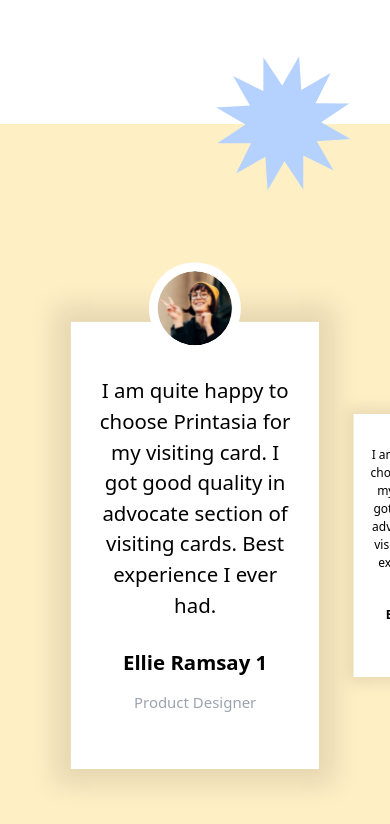
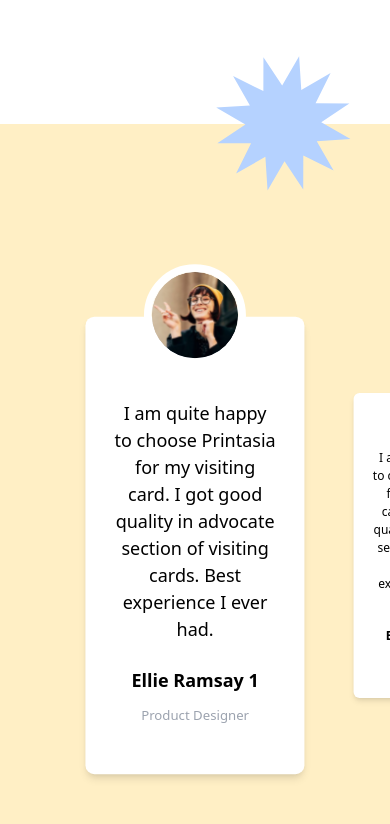
Before and after one commit to thecocode/cocode-client, a React (Create React App) app: page / in a window 390 px wide. Shown: the part 3451-4275 px from the top of the page. Built offline with nearby package versions, Linux system fonts and the light colour scheme.

Commit message:
fix : positioned reviewer image

```diff
--- a/src/components/Testimonials/index.tsx
+++ b/src/components/Testimonials/index.tsx
@@ -1,5 +1,4 @@
 import { useState } from 'react';
-import './styles.css';
 
 export function Testimonials() {
   const [position, setPosition] = useState(25);
@@ -59,7 +58,7 @@
         src='./assets/testimonial-star.svg'
       />
       <div
-        className='swiping-component'
+        className='swiping-component flex h-[100vh] flex-col justify-evenly bg-[#ffefc5]'
         onTouchStart={(e) => {
           setStartPosition(e.changedTouches[0].clientX);
         }}
@@ -75,11 +74,14 @@
           }
         }}
       >
-        <div className='carousel' style={{ left: `${position}%` }}>
+        <div
+          className='carousel flex relative w-fit transition-all duration-1000'
+          style={{ left: `${position}%` }}
+        >
           {DISPLAYLIST.map((val, index) => (
             <div
               key={index}
-              className={`carousel-item ${onFocus === index ? 'onfocus' : 'cursor-pointer'} `}
+              className={`carousel-item  flex items-center justify-center w-[50vw] aspect-square transition-all duration-1000 cursor-pointer`}
               onClick={() => {
                 if (index === onFocus - 1) {
                   setPosition((prev) => prev + 50);
@@ -95,12 +97,17 @@
               <div
                 className={`content
 
-                ${index === onFocus - 1 && 'transform-left'}
-                ${index === onFocus + 1 && 'transform-right'}
+                ${index === onFocus - 1 && 'translate-x-[-25%]'}
+                ${index === onFocus + 1 && 'translate-x-[25%]'}
+                ${onFocus === index ? 'onfocus scale-[1.5]' : 'cursor-pointer'}
+                w-[75%] tb:w-[50%] bg-white py-[4rem] shadow-md relative text-center pt-[2rem] pb-[1rem] transition-all duration-1000 aspect-[4/3] flex justify-center rounded-md
                 `}
               >
-                <img className='review-image' src='./assets/testimonialimg.svg' />
-                <div className='w-3/4 m-auto flex flex-col justify-center  ml:text-sm '>
+                <img
+                  className='review-image w-[40%] left-[30%] top-[-30px] p-0 transition-all duration-1000 tb:left-[35px] tb:w-[80px] tb:top-[-40px] absolute rounded-full outline outline-[5px] outline-white bg-white'
+                  src='./assets/testimonialimg.svg'
+                />
+                <div className='w-3/4 m-auto flex flex-col justify-center pt-[1.5rem]  ml:text-sm '>
                   <p className='text-xs'>{val.message}</p>
                   <p className='mt-4 text-xs pb-2 font-bold'>{val.name}</p>
                   <p className=' text-[0.55rem] pb-4 text-gray-400'>{val.position}</p>
--- a/src/components/Testimonials/styles.css
+++ /dev/null
@@ -1,87 +0,0 @@
-.swiping-component {
-  display: flex;
-  height: 100vh;
-  flex-direction: column;
-  justify-content: space-evenly;
-  background-color: #ffefc5;
-}
-
-.carousel {
-  display: flex;
-  position: relative;
-  width: fit-content;
-  transition: all 1s;
-}
-
-.carousel-item {
-  display: flex;
-  align-items: center;
-  justify-content: center;
-  width: 50vw;
-  aspect-ratio: 1/1;
-  transition: all 1s;
-
-}
-
-.content {
-  width: 50%;
-  background-color: white;
-  padding: 4rem 0;
-  transition: all 1s;
-  box-shadow: 0px 0px 15px 5px rgba(0, 0, 0, 0.1);
-  position: relative;
-  text-align: center;
-}
-
-.content > div {
-  width: 80%;
-}
-
-
-
-.onfocus .content {
-  scale: 1.5;
-  box-shadow: 0px 0px 15px 10px rgba(0, 0, 0, 0.1);
-}
-
-.review-image {
-  width: 30%;
-  position: absolute;
-  border-radius: 50%;
-  outline: 5px solid white;
-  background-color: white;
-  top: -15%;
-  left: 30px;
-}
-
-@media (max-width: 500px) {
-  .carousel-item {
-    margin: 0;
-  }
-  .content {
-    width: 75%;
-    padding: 2rem 0 1rem 0rem;
-  }
-
-
-
-  .onfocus .content {
-    scale: 1.7;
-  }
-
-  .review-image {
-    width: 30%;
-    left: 35%;
-    top: -30px;
-    padding: 0;
-    transition: all 1s;
-  }
-
-  .transform-right {
-    transform: translateX(25%);
-  }
-
-  .transform-left {
-    transform: translateX(-25%);
-  }
-}
```
